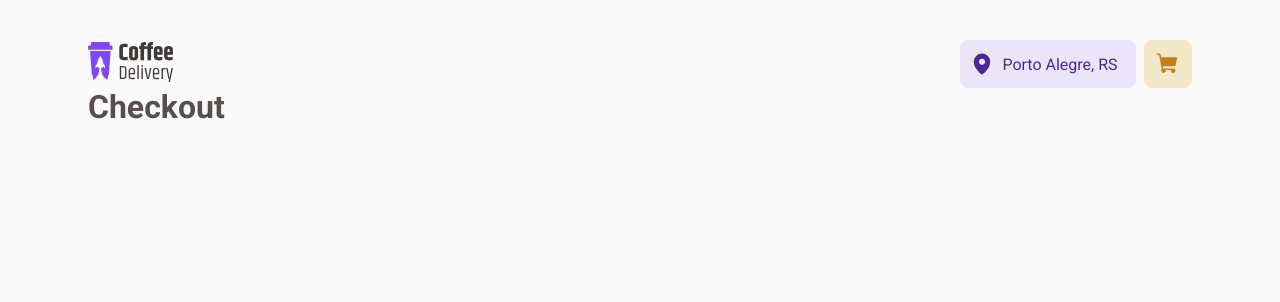
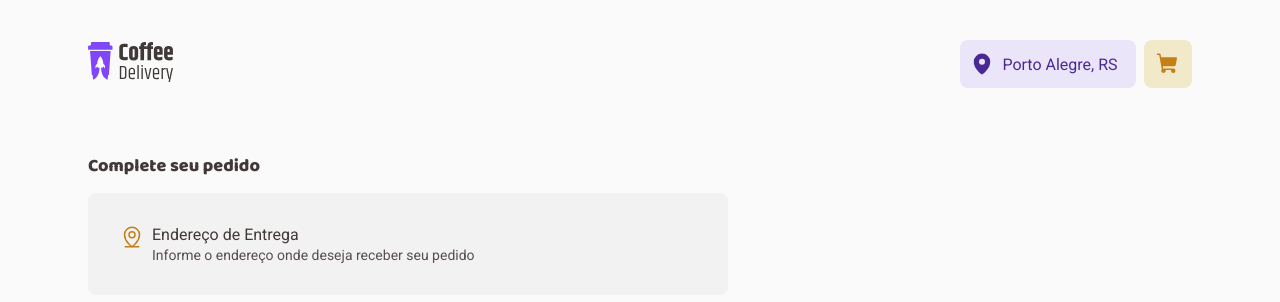
Before and after one commit to zhydani/coffee-delivery, a React (Vite) app: page /checkout in a window 1280 px wide. Shown: the top 302 px of the page. Built offline with nearby package versions, Linux system fonts and the light colour scheme.

Commit message:
improviment!: iniciando a estilizacao do carrinho

```diff
--- a/src/pages/Checkout/index.tsx
+++ b/src/pages/Checkout/index.tsx
@@ -1,3 +1,22 @@
+import { MapPinLine } from 'phosphor-react'
+import { CheckoutContainer, FormContainer, MapPinLineIcon } from './styles'
+
 export function Checkout() {
-  return <h1>Checkout</h1>
+  return (
+    <CheckoutContainer>
+      <h1>Complete seu pedido</h1>
+      <FormContainer>
+        <header>
+          <MapPinLineIcon>
+            <MapPinLine size={24} />
+          </MapPinLineIcon>
+          <div>
+            <h2>Endereço de Entrega</h2>
+            <p>Informe o endereço onde deseja receber seu pedido</p>
+          </div>
+        </header>
+        <form action=""></form>
+      </FormContainer>
+    </CheckoutContainer>
+  )
 }
--- /dev/null
+++ b/src/pages/Checkout/styles.ts
@@ -0,0 +1,38 @@
+import { styled } from 'styled-components'
+
+export const CheckoutContainer = styled.div`
+  padding-top: 4rem;
+  h1 {
+    font-family: 'Baloo 2', sans-serif;
+    font-weight: 800;
+    font-size: 1.125rem;
+    color: ${(props) => props.theme['gray-800']};
+    padding-bottom: 0.8rem;
+  }
+`
+
+export const FormContainer = styled.div`
+  background-color: ${(props) => props.theme['gray-200']};
+  border-radius: 8px;
+  width: 40rem;
+  padding: 2rem;
+  header {
+    display: flex;
+    gap: 0.5rem;
+    h2 {
+      font-weight: 400;
+      font-size: 1rem;
+      color: ${(props) => props.theme['gray-800']};
+    }
+    p {
+      font-weight: 400;
+      font-size: 0.875rem;
+      color: ${(props) => props.theme['gray-700']};
+      padding-top: 0.2rem;
+    }
+  }
+`
+
+export const MapPinLineIcon = styled.div`
+  color: ${(props) => props.theme['yellow-700']};
+`
```
